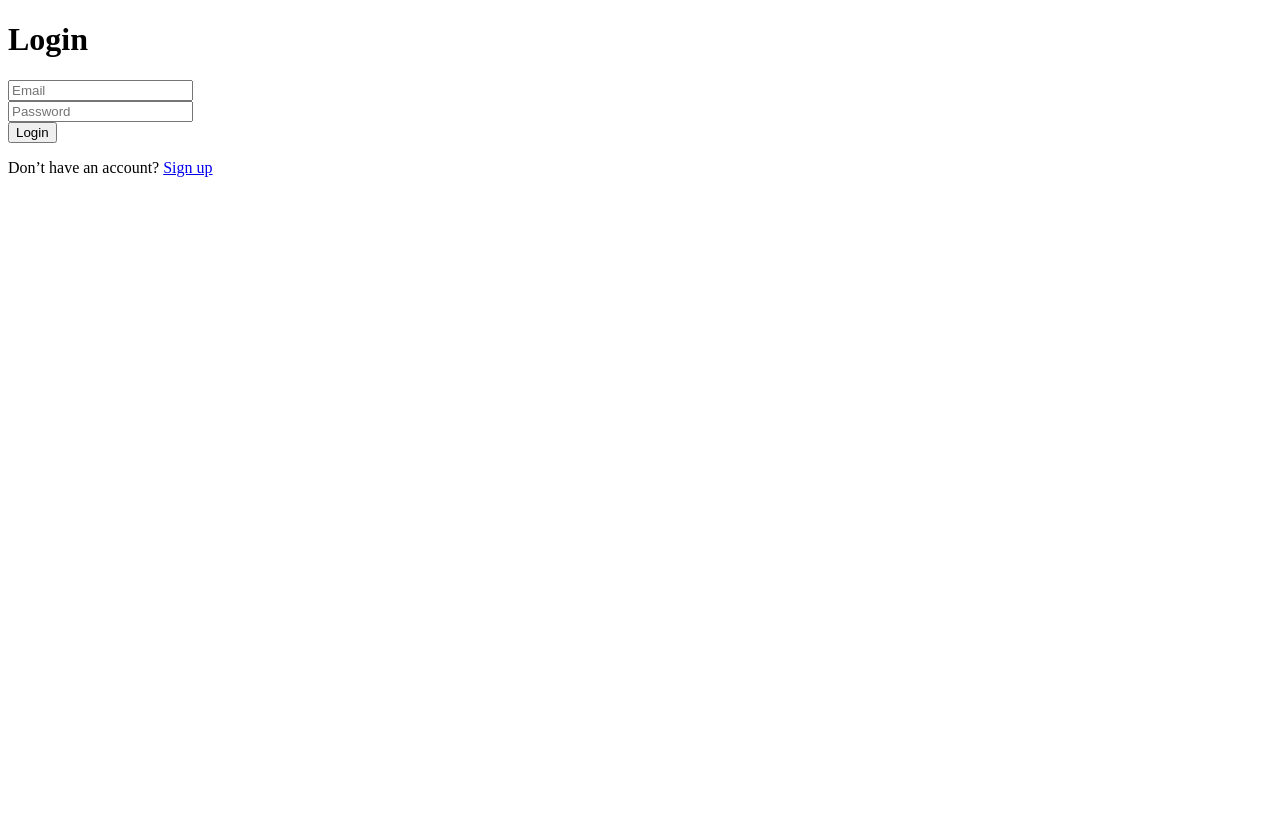
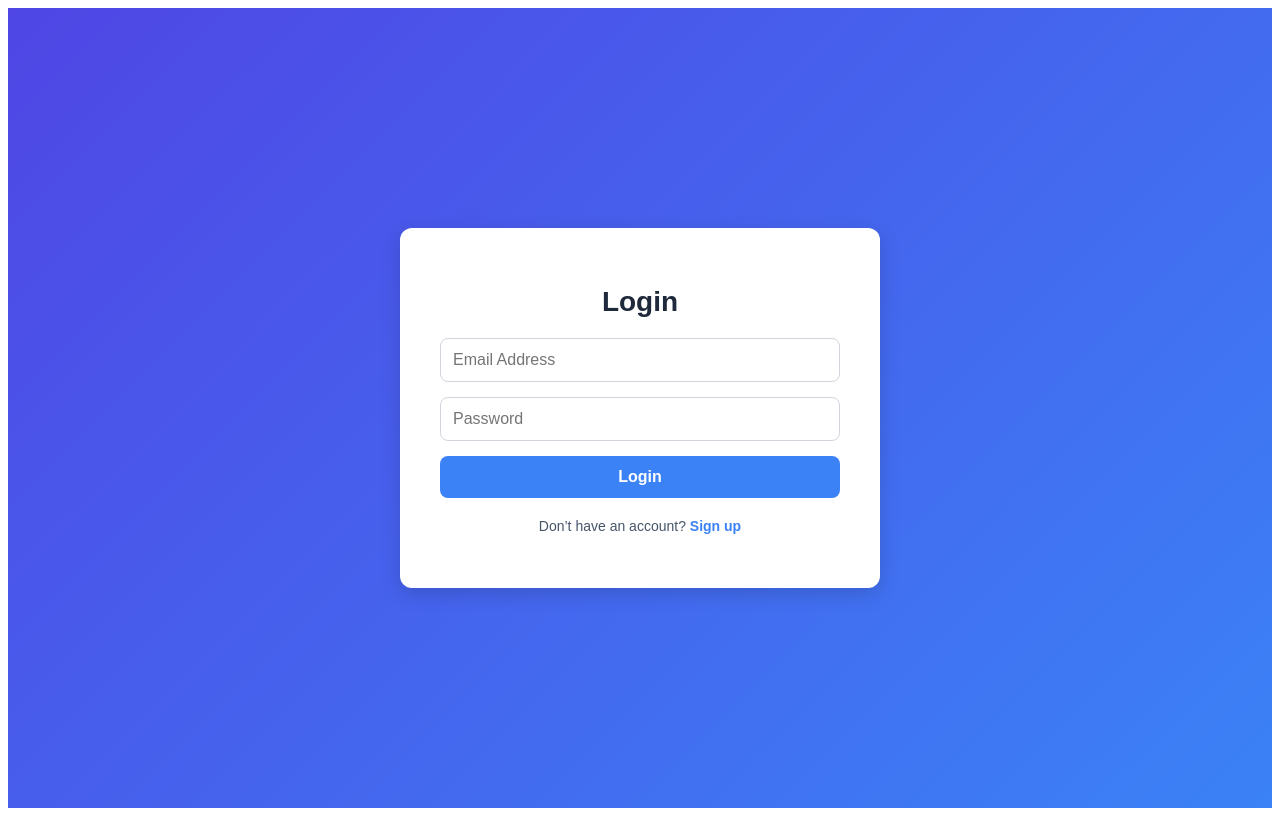
Before and after one commit to kayetavi/Test, a Next.js app: page / in a window 1280 px wide. Built offline with nearby package versions, Linux system fonts and the light colour scheme.

Commit message:
Update index.js

```diff
--- a/pages/index.js
+++ b/pages/index.js
@@ -17,11 +17,9 @@ export default function Home() {
     setLoading(true);
 
     try {
-      // Firebase Auth
       const userCredential = await signInWithEmailAndPassword(auth, email, password);
       const uid = userCredential.user.uid;
 
-      // Firestore: fetch user role
       const docRef = doc(db, "users_roles", uid);
       const docSnap = await getDoc(docRef);
 
@@ -36,20 +34,11 @@ export default function Home() {
           return;
         }
 
-        // Save in localStorage
-        try {
         localStorage.setItem("userUid", uid);
         localStorage.setItem("userRole", role);
         localStorage.setItem("allowedTabs", JSON.stringify(allowedTabs));
         localStorage.setItem("userEmail", userCredential.user.email);
-        } catch (err) {
-          console.error("Error saving to localStorage:", err);
-          setError("Failed to save user data locally.");
-          setLoading(false);
-          return;
-        }
 
-        // Redirect
         router.push("/dashboard");
       } else {
         setError("User role not found in Firestore.");
@@ -63,51 +52,127 @@ export default function Home() {
   };
 
   return (
-    <div className="min-h-screen flex items-center justify-center bg-gray-100 px-4">
-      <div className="w-full max-w-md bg-white rounded-2xl shadow-xl p-8">
-        <h1 className="text-2xl font-bold text-gray-800 text-center mb-6">Login</h1>
+    <div className="login-container">
+      <div className="login-card">
+        <h1 className="login-title">Login</h1>
 
-        <form onSubmit={handleLogin} className="space-y-5">
-          <div>
+        <form onSubmit={handleLogin} className="login-form">
           <input
             type="email"
-              placeholder="Email"
+            placeholder="Email Address"
             value={email}
             onChange={(e) => setEmail(e.target.value)}
             required
-              className="w-full px-4 py-3 border rounded-xl focus:ring-2 focus:ring-blue-500 outline-none"
+            className="login-input"
           />
-          </div>
 
-          <div>
           <input
             type="password"
             placeholder="Password"
             value={password}
             onChange={(e) => setPassword(e.target.value)}
             required
-              className="w-full px-4 py-3 border rounded-xl focus:ring-2 focus:ring-blue-500 outline-none"
+            className="login-input"
           />
-          </div>
 
-          <button
-            type="submit"
-            disabled={loading}
-            className="w-full py-3 bg-blue-600 hover:bg-blue-700 text-white font-medium rounded-xl transition"
-          >
+          <button type="submit" disabled={loading} className="login-button">
             {loading ? "Logging in..." : "Login"}
           </button>
         </form>
 
-        {error && <p className="text-red-500 text-center mt-4">{error}</p>}
+        {error && <p className="error-message">{error}</p>}
 
-        <p className="text-sm text-gray-600 text-center mt-6">
-          Don’t have an account?{" "}
-          <a href="/signup" className="text-blue-600 hover:underline">
-            Sign up
-          </a>
+        <p className="signup-text">
+          Don’t have an account? <a href="/signup">Sign up</a>
         </p>
       </div>
+
+      {/* ✅ Embedded CSS */}
+      <style jsx>{`
+        .login-container {
+          display: flex;
+          justify-content: center;
+          align-items: center;
+          height: 100vh;
+          background: linear-gradient(135deg, #4f46e5, #3b82f6);
+          font-family: Arial, sans-serif;
+        }
+
+        .login-card {
+          background: #fff;
+          padding: 40px;
+          border-radius: 12px;
+          box-shadow: 0 6px 20px rgba(0, 0, 0, 0.15);
+          width: 100%;
+          max-width: 400px;
+          text-align: center;
+        }
+
+        .login-title {
+          margin-bottom: 20px;
+          font-size: 28px;
+          font-weight: bold;
+          color: #1e293b;
+        }
+
+        .login-form {
+          display: flex;
+          flex-direction: column;
+          gap: 15px;
+        }
+
+        .login-input {
+          padding: 12px;
+          border: 1px solid #d1d5db;
+          border-radius: 8px;
+          font-size: 16px;
+          outline: none;
+          transition: border 0.2s;
+        }
+        .login-input:focus {
+          border-color: #3b82f6;
+          box-shadow: 0 0 0 2px rgba(59, 130, 246, 0.25);
+        }
+
+        .login-button {
+          padding: 12px;
+          background: #3b82f6;
+          color: white;
+          font-size: 16px;
+          font-weight: 600;
+          border: none;
+          border-radius: 8px;
+          cursor: pointer;
+          transition: background 0.3s;
+        }
+        .login-button:hover {
+          background: #2563eb;
+        }
+        .login-button:disabled {
+          background: #93c5fd;
+          cursor: not-allowed;
+        }
+
+        .error-message {
+          margin-top: 15px;
+          color: #dc2626;
+          font-size: 14px;
+        }
+
+        .signup-text {
+          margin-top: 20px;
+          font-size: 14px;
+          color: #475569;
+        }
+        .signup-text a {
+          color: #3b82f6;
+          text-decoration: none;
+          font-weight: 600;
+        }
+        .signup-text a:hover {
+          text-decoration: underline;
+        }
+      `}</style>
     </div>
   );
 }
```
Lines whose indentation alone changed are shown as unchanged.
